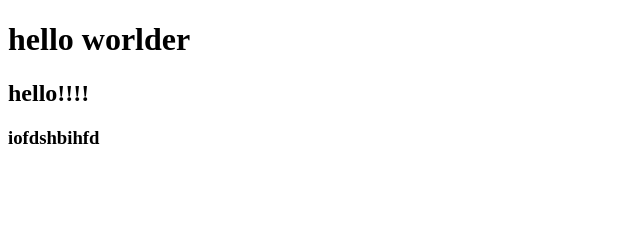
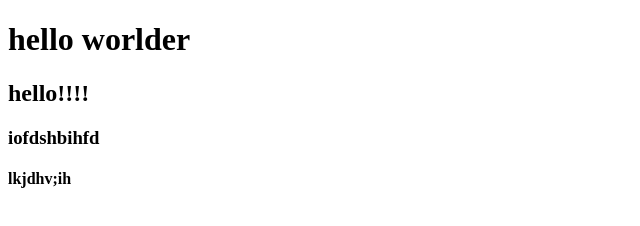
Before and after one commit to seymuratakk/projects, a plain HTML site: page index.html in a window 1280 px wide. Shown: the full height of the page, 0-640 px from the left. Drawn offline with Linux system fonts and the light colour scheme.

Commit message:
index.html mod

```diff
--- a/index.html
+++ b/index.html
@@ -10,5 +10,6 @@
     <h1>hello worldеr</h1>
     <h2>hello!!!!</h2>
     <h3>iofdshbihfd</h3>
+    <h4>lkjdhv;ih</h4>
 </body>
 </html>
```
